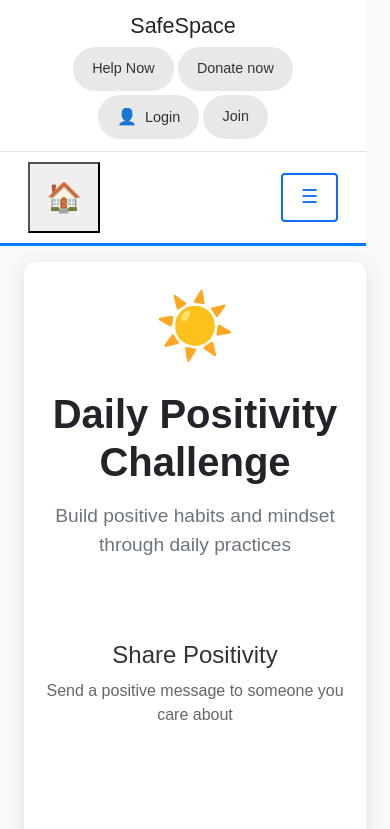
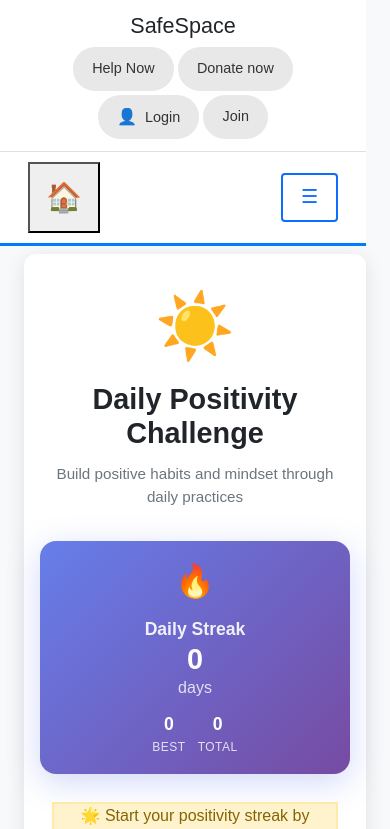
Before and after one commit to MonashJeremia/SafeSpace, a Vue app: page /guides/daily-positivity in a window 390 px wide. Shown: the top 829 px of the page. Built offline with nearby package versions, Linux system fonts and the light colour scheme; no server answers.

Commit message:
feat: add streak tracking feature to Daily Positivity Challenge with UI updates

```diff
--- a/src/views/guides/DailyPositivityView.vue
+++ b/src/views/guides/DailyPositivityView.vue
@@ -2,19 +2,53 @@
   <div class="guide-container">
     <MainHeader />
 
-    <main class="content py-3 py-sm-4 py-md-5 px-2 px-sm-3 px-md-4">
+    <main class="content py-2 py-sm-3 py-md-4 px-2 px-sm-3 px-md-4">
       <div class="container-fluid px-3">
         <div class="row justify-content-center">
           <div class="col-12 col-lg-10 col-xl-9">
-            <div class="content-wrapper p-3 p-md-5">
+            <div class="content-wrapper p-3 p-md-4">
               <div class="page-header text-center">
-                <div class="header-icon mb-3">☀️</div>
+                <div class="header-icon mb-2">☀️</div>
                 <h1 class="page-title">Daily Positivity Challenge</h1>
                 <p class="page-subtitle">Build positive habits and mindset through daily practices</p>
               </div>
 
+              <!-- Streak Counter Section -->
+              <div class="streak-section mt-3">
+                <div class="streak-card">
+                  <div class="streak-icon">🔥</div>
+                  <div class="streak-info">
+                    <h3 class="streak-title">Daily Streak</h3>
+                    <div class="streak-counter">{{ streakData.currentStreak }}</div>
+                    <p class="streak-label">{{ streakData.currentStreak === 1 ? 'day' : 'days' }}</p>
+                  </div>
+                  <div class="streak-stats">
+                    <div class="streak-stat">
+                      <span class="stat-number">{{ streakData.bestStreak }}</span>
+                      <span class="stat-label">Best</span>
+                    </div>
+                    <div class="streak-stat">
+                      <span class="stat-number">{{ streakData.totalMessages }}</span>
+                      <span class="stat-label">Total</span>
+                    </div>
+                  </div>
+                </div>
+
+                <div class="streak-status mt-3">
+                  <div v-if="streakData.lastMessageDate === todayDateString" class="streak-complete">
+                    ✅ Today's positivity shared! Come back tomorrow to continue your streak.
+                  </div>
+                  <div v-else-if="streakData.currentStreak === 0" class="streak-start">
+                    🌟 Start your positivity streak by sending your first message!
+                  </div>
+                  <div v-else class="streak-pending">
+                    ⏰ Send a positive message today to continue your {{ streakData.currentStreak }}-day streak!
+                  </div>
+                </div>
+              </div>
+
               <!-- Challenge Description -->
-              <div class="challenge-section mt-5">
+              <div class="challenge-section mt-3">
                 <h2 class="section-title">Share Positivity</h2>
                 <p class="challenge-text">
                   Send a positive message to someone you care about
@@ -22,7 +56,7 @@
               </div>
 
               <!-- Email Form Section -->
-              <div class="email-form-section mt-4">
+              <div class="email-form-section mt-3">
                 <div class="form-card">
                   <!-- Success Message -->
                   <div v-if="showSuccess" class="success-msg">
@@ -85,7 +119,7 @@
 </template>
 
 <script>
-import { ref } from 'vue'
+import { ref, computed, onMounted } from 'vue'
 import axios from 'axios'
 import MainHeader from '../../components/MainHeader.vue'
 import config from '../../config/environment.js'
@@ -104,7 +138,99 @@ export default {
     const showError = ref(false)
     const errorMessage = ref('')
 
+    // Streak system
+    const streakData = ref({
+      currentStreak: 0,
+      bestStreak: 0,
+      lastMessageDate: null,
+      totalMessages: 0
+    })
+
+    // Get today's date string for comparison
+    const todayDateString = computed(() => {
+      return new Date().toDateString()
+    })
+
+    // Initialize streak data from localStorage
+    const initializeStreakData = () => {
+      const savedStreak = localStorage.getItem('dailyPositivityStreak')
+      if (savedStreak) {
+        const parsed = JSON.parse(savedStreak)
+        streakData.value = { ...parsed }
+
+        // Check if streak should be reset due to missed days
+        if (parsed.lastMessageDate) {
+          const lastDate = new Date(parsed.lastMessageDate)
+          const today = new Date()
+          const yesterday = new Date(today)
+          yesterday.setDate(yesterday.getDate() - 1)
+
+          // Reset streak if more than 1 day has passed
+          if (lastDate.toDateString() !== today.toDateString() &&
+              lastDate.toDateString() !== yesterday.toDateString()) {
+            streakData.value.currentStreak = 0
+            saveStreakData()
+          }
+        }
+      }
+    }
+
+    // Save streak data to localStorage
+    const saveStreakData = () => {
+      localStorage.setItem('dailyPositivityStreak', JSON.stringify(streakData.value))
+    }
+
+    // Update streak when message is sent
+    const updateStreak = () => {
+      const today = todayDateString.value
+
+      // Don't update streak if already sent today
+      if (streakData.value.lastMessageDate === today) {
+        return
+      }
+
+      // Check if this continues the streak (sent yesterday)
+      if (streakData.value.lastMessageDate) {
+        const lastDate = new Date(streakData.value.lastMessageDate)
+        const yesterday = new Date()
+        yesterday.setDate(yesterday.getDate() - 1)
+
+        if (lastDate.toDateString() === yesterday.toDateString()) {
+          // Continue streak
+          streakData.value.currentStreak += 1
+        } else {
+          // Start new streak
+          streakData.value.currentStreak = 1
+        }
+      } else {
+        // First message ever
+        streakData.value.currentStreak = 1
+      }
+
+      // Update best streak if current is higher
+      if (streakData.value.currentStreak > streakData.value.bestStreak) {
+        streakData.value.bestStreak = streakData.value.currentStreak
+      }
+
+      // Update last message date and total count
+      streakData.value.lastMessageDate = today
+      streakData.value.totalMessages += 1
+
+      // Save to localStorage
+      saveStreakData()
+    }
+
     const sendEmail = async () => {
+      // Check if already sent today
+      if (streakData.value.lastMessageDate === todayDateString.value) {
+        showError.value = true
+        errorMessage.value = 'You\'ve already sent your daily positivity message! Come back tomorrow to continue your streak.'
+        setTimeout(() => {
+          showError.value = false
+        }, 3000)
+        return
+      }
+
       try {
         isSending.value = true
         showSuccess.value = false
@@ -117,6 +243,9 @@ export default {
           message: message.value,
           senderName: senderName.value
         })
+
+        // Update streak on successful send
+        updateStreak()
 
         showSuccess.value = true
         senderName.value = ''
@@ -137,6 +266,11 @@ export default {
       }
     }
 
+    // Initialize streak data on component mount
+    onMounted(() => {
+      initializeStreakData()
+    })
+
     return {
       senderName,
       recipientEmail,
@@ -145,7 +279,9 @@ export default {
       showSuccess,
       showError,
       errorMessage,
-      sendEmail
+      sendEmail,
+      streakData,
+      todayDateString
     }
   }
 }
@@ -169,44 +305,139 @@ export default {
 }
 
 .page-title {
-  font-size: 2.5rem;
+  font-size: 2.2rem;
   font-weight: 700;
   color: #212529;
-  margin-bottom: 1rem;
+  margin-bottom: 0.75rem;
 }
 
 .page-subtitle {
-  font-size: 1.2rem;
+  font-size: 1.1rem;
   color: #6c757d;
   margin: 0;
 }
 
+/* Streak Section */
+.streak-section {
+  padding: 1rem 0;
+}
+
+.streak-card {
+  background: linear-gradient(135deg, #667eea 0%, #764ba2 100%);
+  color: white;
+  border-radius: 16px;
+  padding: 1.5rem;
+  display: flex;
+  align-items: center;
+  justify-content: space-between;
+  box-shadow: 0 8px 32px rgba(102, 126, 234, 0.3);
+  margin-bottom: 0.75rem;
+}
+
+.streak-icon {
+  font-size: 2.5rem;
+  margin-right: 1rem;
+}
+
+.streak-info {
+  flex: 1;
+  text-align: center;
+}
+
+.streak-title {
+  font-size: 1.1rem;
+  font-weight: 600;
+  margin-bottom: 0.25rem;
+  opacity: 0.9;
+}
+
+.streak-counter {
+  font-size: 2.8rem;
+  font-weight: 700;
+  line-height: 1;
+  margin-bottom: 0.15rem;
+}
+
+.streak-label {
+  font-size: 1rem;
+  opacity: 0.8;
+  margin: 0;
+}
+
+.streak-stats {
+  display: flex;
+  gap: 1.5rem;
+}
+
+.streak-stat {
+  text-align: center;
+}
+
+.stat-number {
+  display: block;
+  font-size: 1.3rem;
+  font-weight: 700;
+  line-height: 1;
+}
+
+.stat-label {
+  font-size: 0.75rem;
+  opacity: 0.8;
+  text-transform: uppercase;
+  letter-spacing: 0.5px;
+}
+
+.streak-status {
+  text-align: center;
+  padding: 0.75rem;
+  border-radius: 12px;
+  font-weight: 500;
+}
+
+.streak-complete {
+  background: #d1f2eb;
+  color: #0f5132;
+  border: 2px solid #a7e9d1;
+}
+
+.streak-start {
+  background: #fff3cd;
+  color: #856404;
+  border: 2px solid #ffeaa7;
+}
+
+.streak-pending {
+  background: #cff4fc;
+  color: #055160;
+  border: 2px solid #b6effb;
+}
+
 .challenge-section {
-  padding: 2rem 0;
+  padding: 1rem 0;
   text-align: center;
 }
 
 .section-title {
-  font-size: 1.5rem;
+  font-size: 1.4rem;
   font-weight: 500;
   color: #333;
-  margin-bottom: 0.5rem;
+  margin-bottom: 0.4rem;
 }
 
 .challenge-text {
-  font-size: 1rem;
+  font-size: 0.95rem;
   color: #666;
 }
 
 .email-form-section {
-  padding: 2rem 0;
+  padding: 1rem 0;
 }
 
 .form-card {
   background: white;
   border: 1px solid #e0e0e0;
   border-radius: 8px;
-  padding: 3rem;
+  padding: 2rem;
   max-width: 700px;
   margin: 0 auto;
   box-shadow: 0 4px 12px rgba(0, 0, 0, 0.1);
@@ -272,4 +503,69 @@ export default {
   color: #721c24;
   border: 1px solid #f5c6cb;
 }
+
+/* Responsive Design */
+@media (max-width: 768px) {
+  .streak-card {
+    flex-direction: column;
+    text-align: center;
+    padding: 1.25rem;
+  }
+
+  .streak-icon {
+    margin-right: 0;
+    margin-bottom: 0.75rem;
+    font-size: 2rem;
+  }
+
+  .streak-info {
+    margin-bottom: 1rem;
+  }
+
+  .streak-counter {
+    font-size: 2.2rem;
+  }
+
+  .streak-stats {
+    gap: 1rem;
+  }
+
+  .stat-number {
+    font-size: 1.1rem;
+  }
+
+  .form-card {
+    padding: 1.5rem 1.25rem;
+  }
+
+  .page-title {
+    font-size: 1.8rem;
+  }
+
+  .page-subtitle {
+    font-size: 0.95rem;
+  }
+}
+
+@media (max-width: 480px) {
+  .streak-card {
+    padding: 1rem;
+  }
+
+  .streak-counter {
+    font-size: 1.8rem;
+  }
+
+  .streak-stats {
+    gap: 0.75rem;
+  }
+
+  .form-card {
+    padding: 1.25rem 1rem;
+  }
+
+  .content-wrapper {
+    padding: 1.5rem 1rem !important;
+  }
+}
 </style>
```
